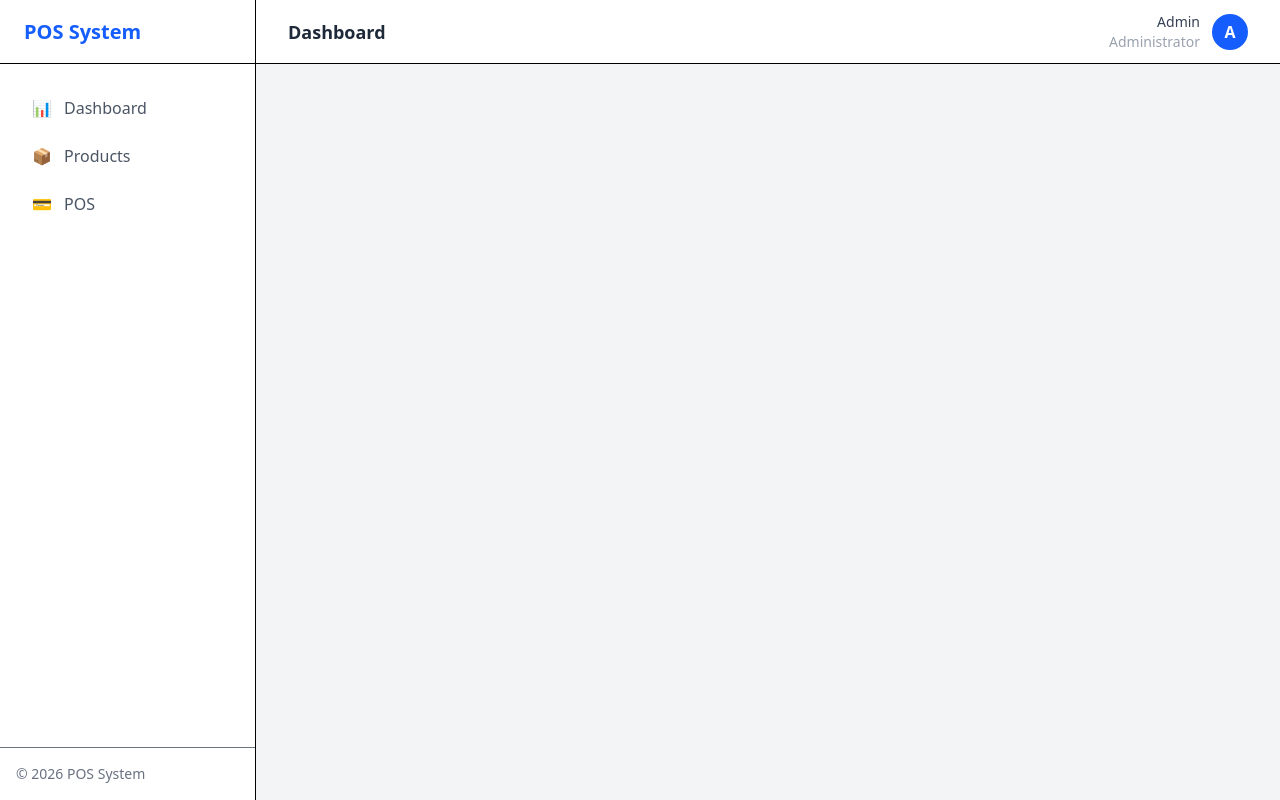
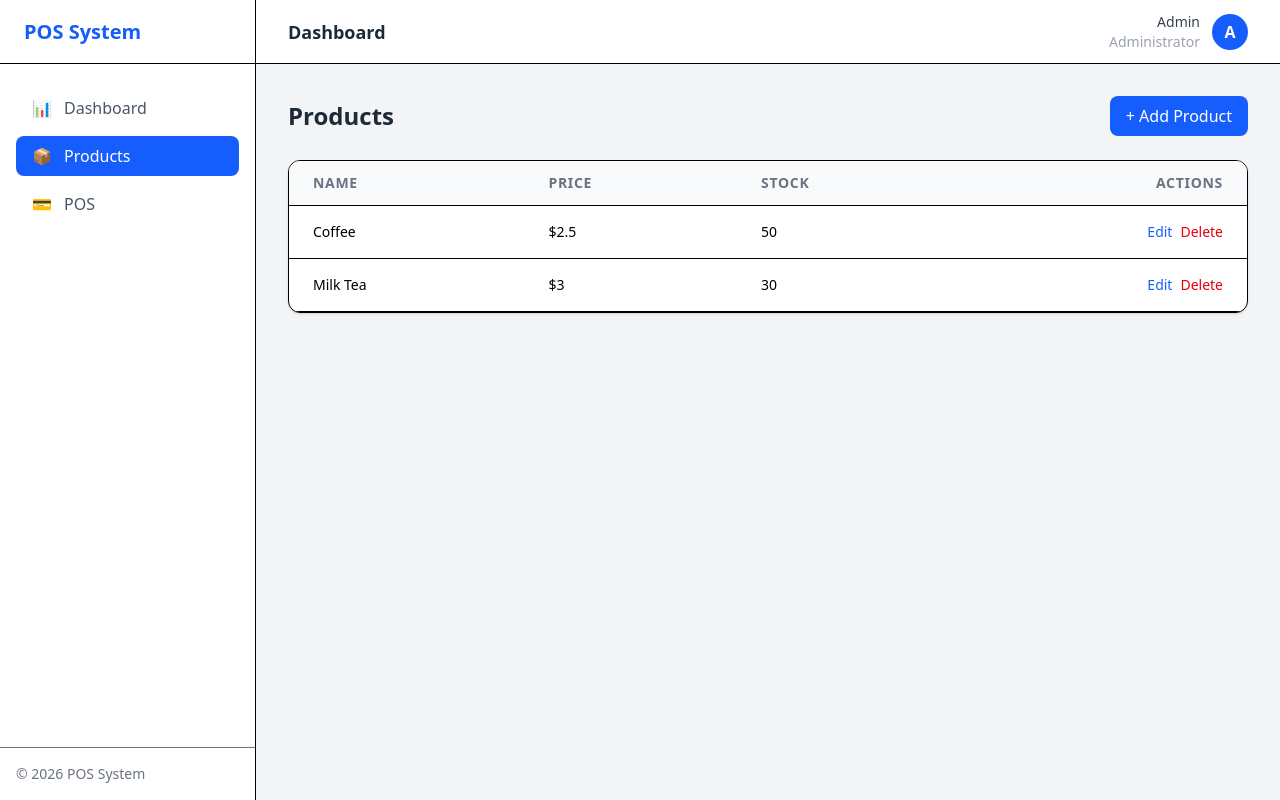
Before and after one commit to Llylimorr/POS-001, a Vue app: page /products in a window 1280 px wide. Built offline with nearby package versions, Linux system fonts and the light colour scheme.

Commit message:
Update Product01

```diff
--- a/src/route/index.js
+++ b/src/route/index.js
@@ -3,7 +3,9 @@ import { createRouter, createWebHistory } from 'vue-router'
 
 const routes = [
   {
-
+    path:'/products',
+    name:'Product',
+    component:()=> import('../views/Product.vue')
   }
 ]
 const router = createRouter({
--- /dev/null
+++ b/src/views/Product.vue
@@ -0,0 +1,167 @@
+<template>
+  <div>
+    <!-- Header -->
+    <div class="flex items-center justify-between mb-6">
+      <h2 class="text-2xl font-semibold text-gray-800">Products</h2>
+      <button
+        @click="openAdd"
+        class="bg-blue-600 text-white px-4 py-2 rounded-lg hover:bg-blue-700 transition"
+      >
+        + Add Product
+      </button>
+    </div>
+
+    <!-- Table -->
+    <div class="bg-white rounded-xl shadow-sm border overflow-hidden">
+      <table class="w-full text-sm">
+        <thead class="bg-gray-50 border-b">
+          <tr class="text-left text-gray-500 uppercase tracking-wider">
+            <th class="px-6 py-3">Name</th>
+            <th class="px-6 py-3">Price</th>
+            <th class="px-6 py-3">Stock</th>
+            <th class="px-6 py-3 text-right">Actions</th>
+          </tr>
+        </thead>
+
+        <tbody>
+          <tr
+            v-for="(product, index) in products"
+            :key="product.id"
+            class="border-b hover:bg-gray-50"
+          >
+            <td class="px-6 py-4 font-medium">{{ product.name }}</td>
+            <td class="px-6 py-4">${{ product.price }}</td>
+            <td class="px-6 py-4">{{ product.stock }}</td>
+            <td class="px-6 py-4 text-right space-x-2">
+              <button
+                @click="editProduct(index)"
+                class="text-blue-600 hover:underline"
+              >
+                Edit
+              </button>
+              <button
+                @click="deleteProduct(index)"
+                class="text-red-600 hover:underline"
+              >
+                Delete
+              </button>
+            </td>
+          </tr>
+
+          <tr v-if="products.length === 0">
+            <td colspan="4" class="text-center py-6 text-gray-400">
+              No products available
+            </td>
+          </tr>
+        </tbody>
+      </table>
+    </div>
+
+    <!-- Modal -->
+    <div
+      v-if="showModal"
+      class="fixed inset-0 bg-black/40 flex items-center justify-center z-50"
+    >
+      <div class="bg-white w-full max-w-md rounded-xl p-6">
+        <h3 class="text-lg font-semibold mb-4">
+          {{ editingIndex === null ? 'Add Product' : 'Edit Product' }}
+        </h3>
+
+        <div class="space-y-4">
+          <input
+            v-model="form.name"
+            type="text"
+            placeholder="Product name"
+            class="w-full border rounded-lg px-3 py-2"
+          />
+          <input
+            v-model="form.price"
+            type="number"
+            placeholder="Price"
+            class="w-full border rounded-lg px-3 py-2"
+          />
+          <input
+            v-model="form.stock"
+            type="number"
+            placeholder="Stock"
+            class="w-full border rounded-lg px-3 py-2"
+          />
+        </div>
+
+        <div class="flex justify-end gap-3 mt-6">
+          <button
+            @click="closeModal"
+            class="px-4 py-2 text-gray-600 hover:text-gray-800"
+          >
+            Cancel
+          </button>
+          <button
+            @click="saveProduct"
+            class="bg-blue-600 text-white px-4 py-2 rounded-lg hover:bg-blue-700"
+          >
+            Save
+          </button>
+        </div>
+      </div>
+    </div>
+  </div>
+</template>
+
+<script setup>
+import { ref } from 'vue'
+
+const products = ref([
+  { id: 1, name: 'Coffee', price: 2.5, stock: 50 },
+  { id: 2, name: 'Milk Tea', price: 3, stock: 30 }
+])
+
+const showModal = ref(false)
+const editingIndex = ref(null)
+
+const form = ref({
+  name: '',
+  price: '',
+  stock: ''
+})
+
+const openAdd = () => {
+  editingIndex.value = null
+  form.value = { name: '', price: '', stock: '' }
+  showModal.value = true
+}
+
+const editProduct = (index) => {
+  editingIndex.value = index
+  form.value = { ...products.value[index] }
+  showModal.value = true
+}
+
+const deleteProduct = (index) => {
+  if (confirm('Delete this product?')) {
+    products.value.splice(index, 1)
+  }
+}
+
+const saveProduct = () => {
+  if (!form.value.name) return
+
+
+  if (editingIndex.value === null) {
+    products.value.push({
+      id: Date.now(),
+      ...form.value
+    })
+  } else {
+    products.value[editingIndex.value] = {
+      ...products.value[editingIndex.value],
+      ...form.value
+    }
+  }
+
+  closeModal()
+}
+
+const closeModal = () => {
+  showModal.value = false
+}
+</script>
```
Also changed, not shown: 1 other file (tests, documents, lock files or other folders).
